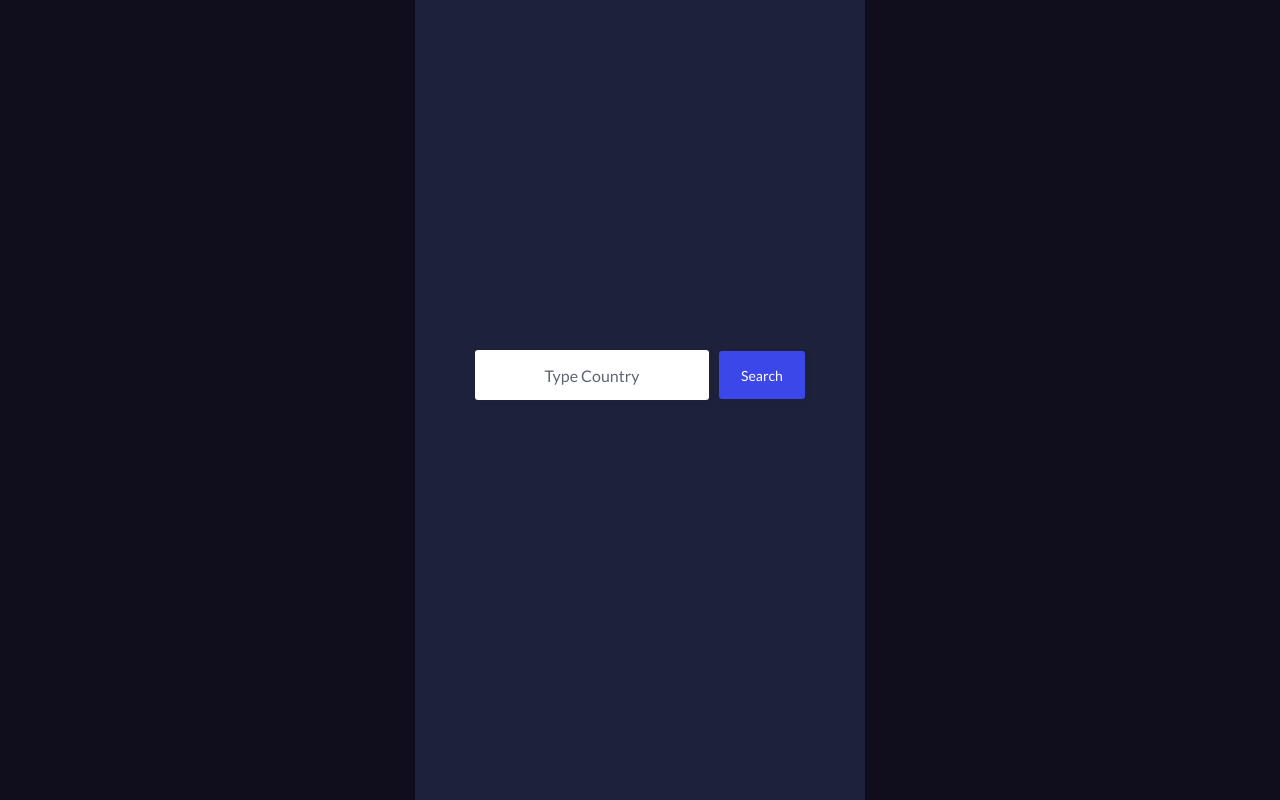
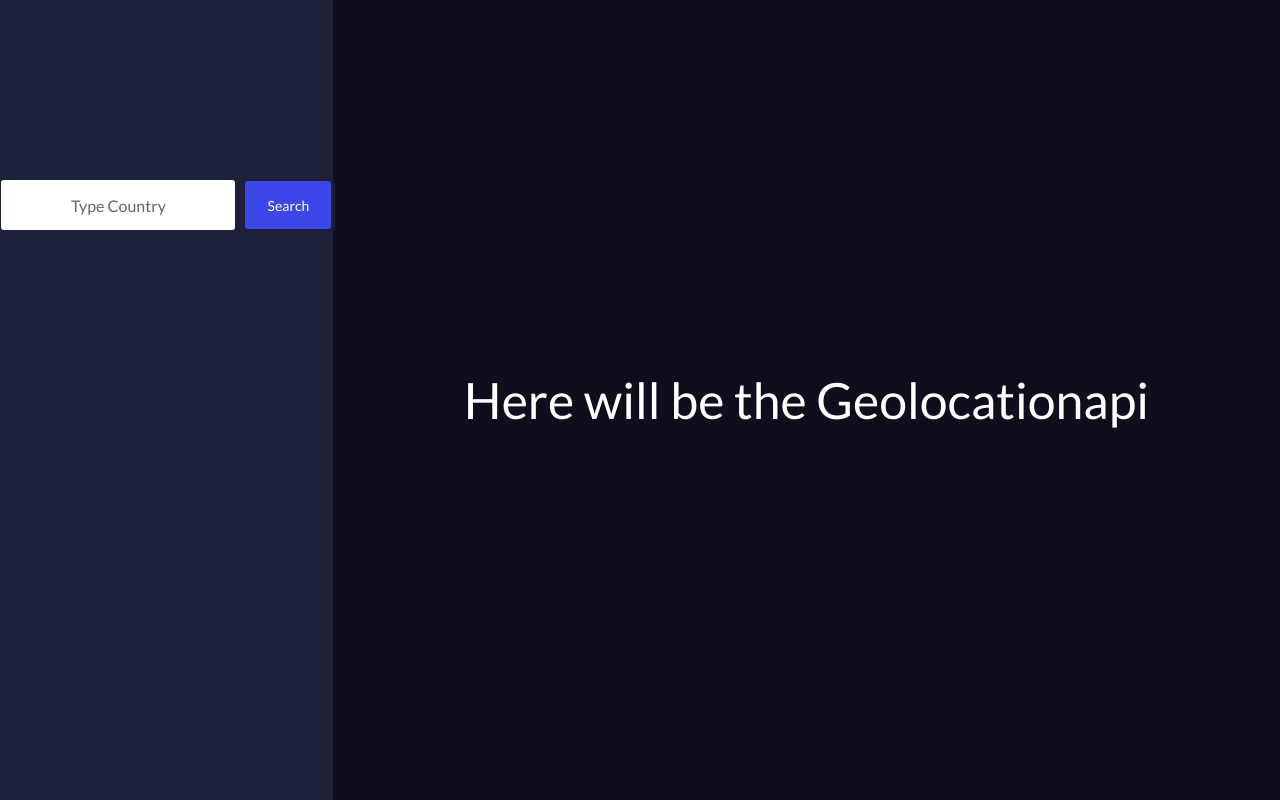
Before and after one commit to mchedlo14/WeatherReact, a React (Create React App) app: page / in a window 1280 px wide. Built offline with nearby package versions, Linux system fonts and the light colour scheme.

Commit message:
add loader

```diff
--- a/package.json
+++ b/package.json
@@ -11,6 +11,7 @@
     "react-dom": "^18.2.0",
     "react-redux": "^8.0.4",
     "react-scripts": "5.0.1",
+    "react-spinners": "^0.13.4",
     "web-vitals": "^2.1.4"
   },
   "scripts": {
--- a/src/App.js
+++ b/src/App.js
@@ -1,9 +1,26 @@
-import React from 'react'
+import React, { useEffect, useState } from 'react'
 import DayWeather from './components/DayWeather.jsx'
+import { ClipLoader } from 'react-spinners'
+import './app.css'
 const App = () => {
+  const [loading,setLoading] = useState(false)
+
+  useEffect(() => {
+    setLoading(true)
+
+    setTimeout(() => {
+      setLoading(false)
+    }, 3000);
+  },[])
+
   return (
-    <div>
-      <DayWeather />
+    <div className='app'>
+      {
+        loading ? <ClipLoader color='#100E1D' size={40}/>
+        :
+        <DayWeather />
+      }
+
     </div>
   )
 }
--- /dev/null
+++ b/src/app.css
@@ -0,0 +1,7 @@
+.app{
+    width: 100%;
+    height: 100vh;
+    display: flex;
+    justify-content: center;
+    align-items: center;
+}
--- a/src/assets/CityInput.css
+++ b/src/assets/CityInput.css
@@ -1,11 +1,8 @@
 .input-wrapper{
-    display: flex;
     gap: 10px;
     width: 450px;
     height: 100vh;
-    justify-content: center;
     background-color: #1E213A;
-    flex-direction: column;
 }
 input{
     width: 230px;
@@ -40,6 +37,7 @@ button:hover{
     display: flex;
     justify-content: center;
     align-items: center;
+    margin-top: 180px;
 }
 .input-city-name{
     margin-left: 10px;
--- a/src/assets/Detailinformation.css
+++ b/src/assets/Detailinformation.css
@@ -39,7 +39,8 @@ p{
     background-color: #100E1D;
 }
 .detail-first-box{
-    width: 700px;
+    max-width: 700px;
+    width: 90%;
     height: auto;
 }
 .highlights-text{
@@ -62,7 +63,8 @@ p{
     margin-top: 20px;
 }
 .wind-box{
-    width: 328px;
+    max-width: 328px;
+    width: 100%;
     height: 204px;
     background-color: #1E213A;
     display: flex;
@@ -73,7 +75,8 @@ p{
     border-radius: 1px;
 }
 .wind-box2{
-    width: 328px;
+    max-width: 328px;
+    width: 100%;
     height: 169px;
     background-color: #1E213A;
     display: flex;
--- /dev/null
+++ b/src/assets/GeoApi.css
@@ -0,0 +1,9 @@
+.geolocation-wrapper{
+    width: 100%;
+    height: 100vh;
+    display: flex;
+    justify-content: center;
+    align-items: center;
+    color: white;
+    font-size: 50px;
+}
--- a/src/components/CityInput.jsx
+++ b/src/components/CityInput.jsx
@@ -1,8 +1,14 @@
-import React, { useEffect, useState } from 'react'
+import React, { useEffect, useRef, useState } from 'react'
 import '../assets/CityInput.css'
 
 const CityInput = ({setSearchedCity,getWeatherData,name}) => {
     const [city,setCity] = useState('')
+
+    const inputRef = useRef(null)
+
+    useEffect(() => {
+      inputRef.current.focus()
+    },[])
 
     useEffect(() => {
         setSearchedCity(city)
@@ -11,7 +17,7 @@ const CityInput = ({setSearchedCity,getWeatherData,name}) => {
   return (
     <div className='input-wrapper'>
       <div className='input-box'>
-        <input type='text' placeholder = 'Type Country' onChange={e => setCity(e.target.value)}/>
+        <input type='text' placeholder = 'Type Country' onChange={e => setCity(e.target.value)} ref={inputRef}/>
         <button onClick={getWeatherData}>Search</button>
       </div>
 
--- a/src/components/DayWeather.jsx
+++ b/src/components/DayWeather.jsx
@@ -3,6 +3,7 @@ import '../assets/Dayweather.css'
 import CityInput from './CityInput'
 import DetailInformation from './DetailInformation'
 import ErrorComp from './ErrorComp';
+import GeoApi from './GeoApi';
 
 const API_KEY = 'd136918b7413876eb34736bd8a116199';
 
@@ -27,7 +28,7 @@ const DayWeather = () => {
         :
         !weatherData? <ErrorComp />
         :
-        <></>
+        <GeoApi />
         }
     </div>
   )
--- /dev/null
+++ b/src/components/GeoApi.jsx
@@ -0,0 +1,12 @@
+import React from 'react'
+import '../assets/GeoApi.css'
+
+const GeoApi = () => {
+  return (
+    <div className='geolocation-wrapper'>
+        Here will be the Geolocationapi
+    </div>
+  )
+}
+
+export default GeoApi
```
Also changed, not shown: 1 other file (tests, documents, lock files or other folders).
